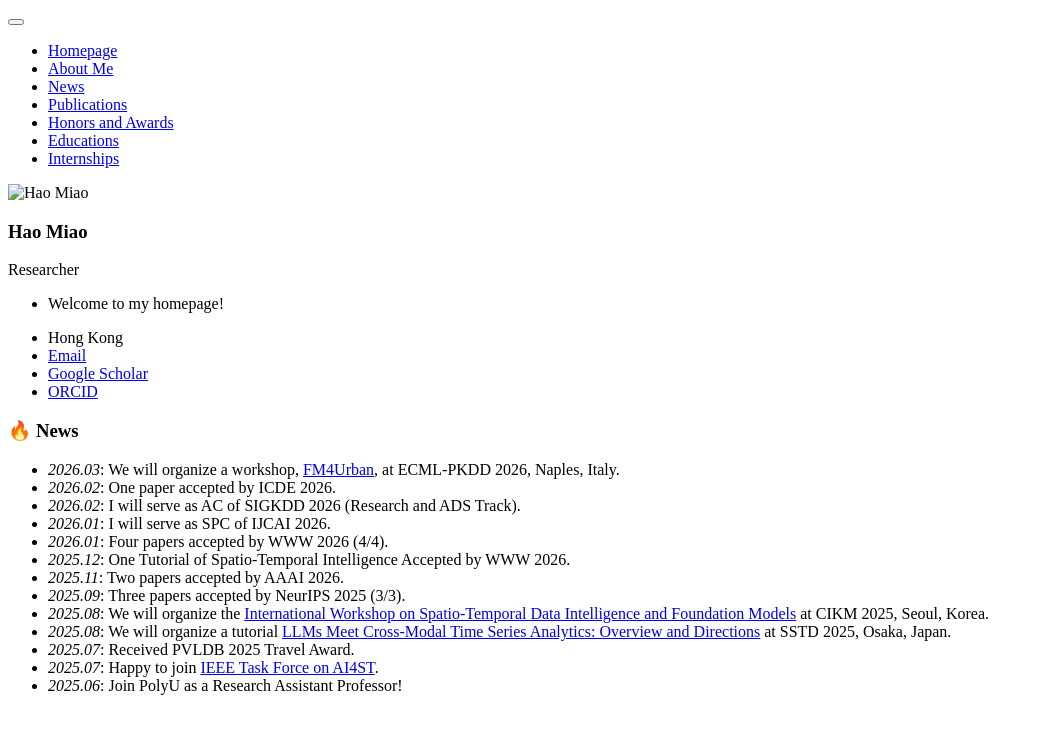
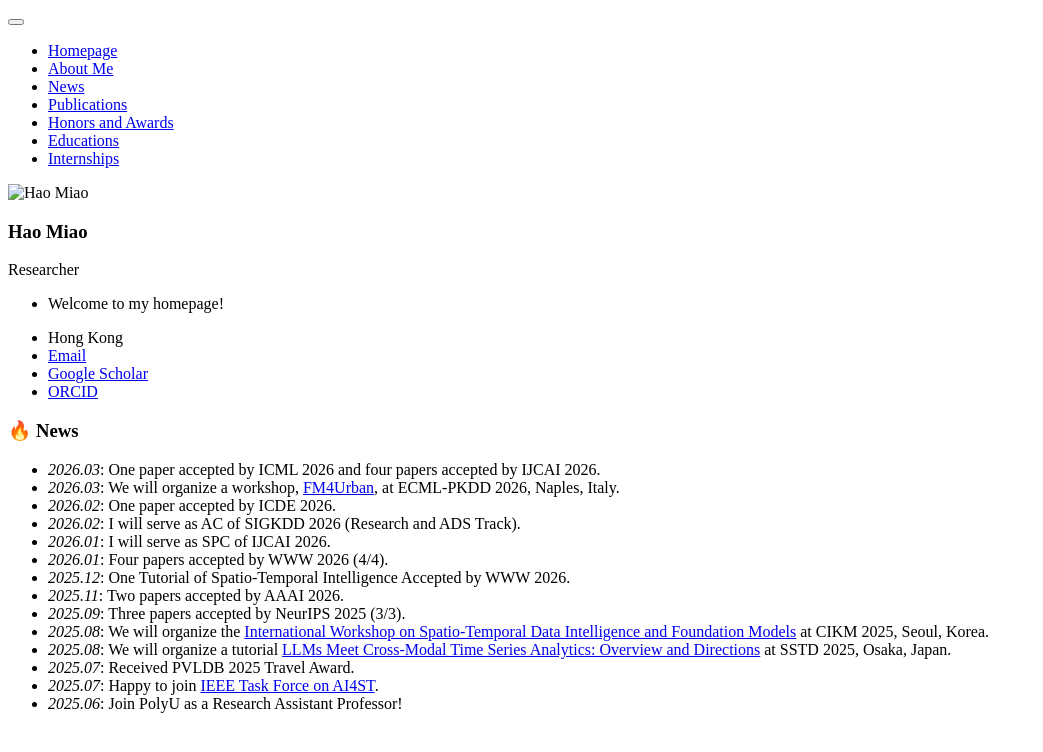
Before and after one commit to MiaoHaoSunny/MiaoHaoSunny.github.io, a Jekyll site: the page built from _pages/includes/news.md, in a window 1280 px wide. Shown: the top 752 px of the page, without its empty margins (0-1043 px from the left). Built offline with Jekyll 4.4.1, drawn with Linux system fonts in a browser that asks for light colours; our own code applies the rules of GitHub Pages for plain Markdown files.

Commit message:
Update news.md

```diff
--- a/_pages/includes/news.md
+++ b/_pages/includes/news.md
@@ -1,4 +1,5 @@
 # 🔥 News
+- *2026.03*: One paper accepted by ICML 2026 and four papers accepted by IJCAI 2026.
 - *2026.03*: We will organize a workshop, [FM4Urban](https://fm4urban.github.io/), at ECML-PKDD 2026, Naples, Italy.
 - *2026.02*: One paper accepted by ICDE 2026.
 - *2026.02*: I will serve as AC of SIGKDD 2026 (Research and ADS Track).
```
